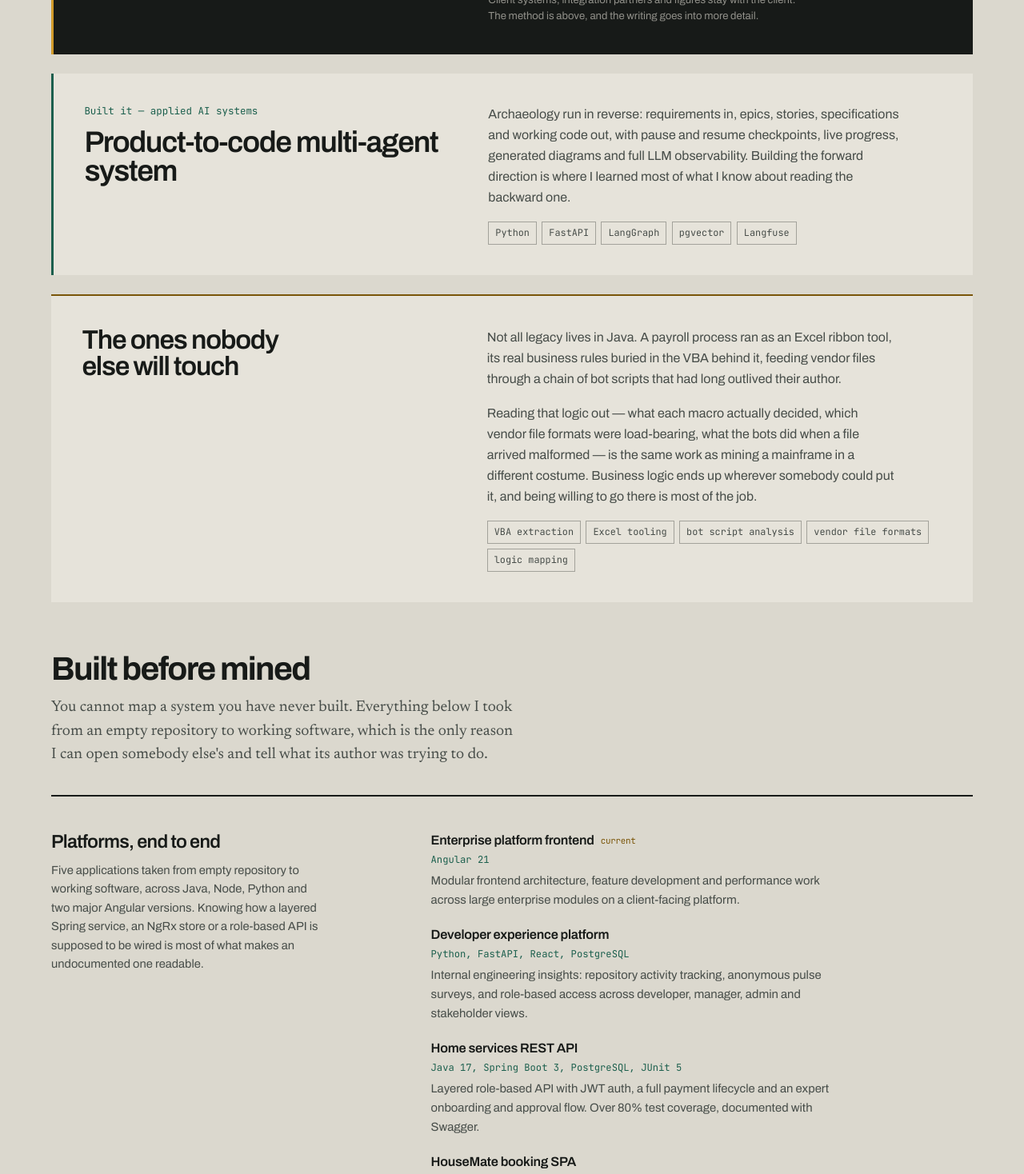
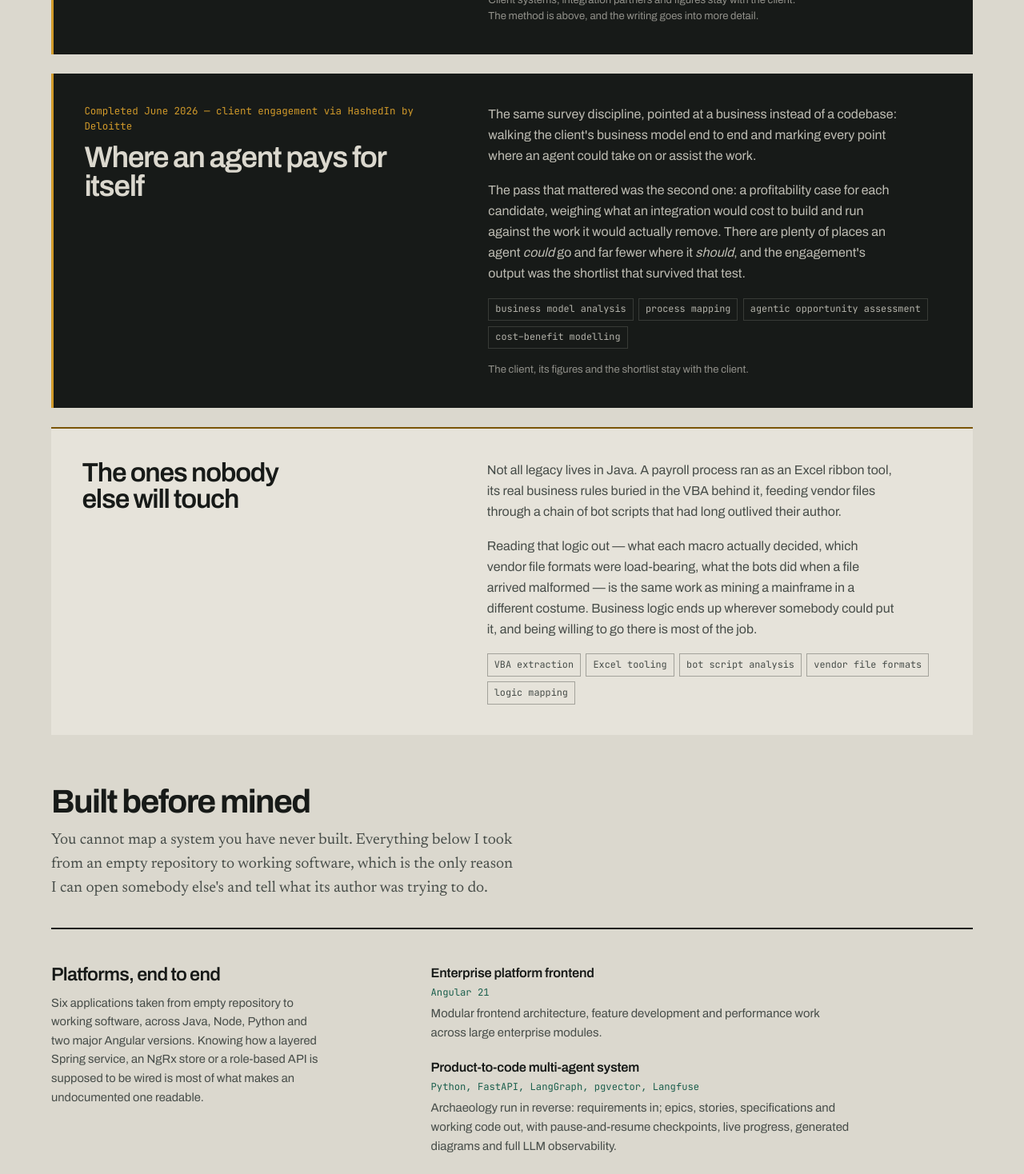
Before and after one commit to kushal1729/kushal-portfolio, a Next.js app: page / in a window 1280 px wide. Shown: the part 4880-6348 px from the top of the page at 80% size. Built offline with nearby package versions, Linux system fonts and the light colour scheme.

Commit message:
Add the agent opportunity engagement and fold product-to-code into builds

```diff
--- a/src/app/globals.css
+++ b/src/app/globals.css
@@ -584,26 +584,27 @@ p {
   border-left: 3px solid var(--verdigris);
 }
 
-.case-lead {
+/* client engagements: the only work on the site that faces a client */
+.case-client {
   border-left-color: var(--ochre-bright);
   background: var(--ink);
   color: var(--paper);
 }
 
-.case-lead .case-kind {
+.case-client .case-kind {
   color: var(--ochre-bright);
 }
 
-.case-lead .case-body {
+.case-client .case-body {
   color: rgba(219, 216, 206, 0.85);
 }
 
-.case-lead .tags span {
+.case-client .tags span {
   border-color: var(--rule-dark);
   color: rgba(219, 216, 206, 0.8);
 }
 
-.case-lead .case-note {
+.case-client .case-note {
   color: rgba(219, 216, 206, 0.62);
 }
 
@@ -761,16 +762,6 @@ p {
   font-weight: 600;
   letter-spacing: -0.015em;
   line-height: 1.25;
-}
-
-.build h5 em {
-  margin-left: 0.5rem;
-  font-style: normal;
-  font-family: var(--mono);
-  font-size: 0.68rem;
-  font-weight: 400;
-  color: var(--ochre);
-  vertical-align: 0.1em;
 }
 
 .build-stack {
--- a/src/app/page.tsx
+++ b/src/app/page.tsx
@@ -77,13 +77,17 @@ const stages = [
 const builds = [
   {
     group: "Platforms, end to end",
-    lede: "Five applications taken from empty repository to working software, across Java, Node, Python and two major Angular versions. Knowing how a layered Spring service, an NgRx store or a role-based API is supposed to be wired is most of what makes an undocumented one readable.",
+    lede: "Six applications taken from empty repository to working software, across Java, Node, Python and two major Angular versions. Knowing how a layered Spring service, an NgRx store or a role-based API is supposed to be wired is most of what makes an undocumented one readable.",
     items: [
       {
         name: "Enterprise platform frontend",
-        note: "current",
         stack: "Angular 21",
-        body: "Modular frontend architecture, feature development and performance work across large enterprise modules on a client-facing platform.",
+        body: "Modular frontend architecture, feature development and performance work across large enterprise modules.",
+      },
+      {
+        name: "Product-to-code multi-agent system",
+        stack: "Python, FastAPI, LangGraph, pgvector, Langfuse",
+        body: "Archaeology run in reverse: requirements in; epics, stories, specifications and working code out, with pause-and-resume checkpoints, live progress, generated diagrams and full LLM observability.",
       },
       {
         name: "Developer experience platform",
@@ -249,14 +253,14 @@ export default function Home() {
             <div className="head">
               <h2>Work</h2>
               <p className="head-note">
-                The archaeology is current client work, so it is described by
-                method rather than by name. Everything below it is the ground
-                that method stands on.
+                Two client engagements through HashedIn by Deloitte, described
+                by method rather than by name. Everything below them is the
+                ground that method stands on.
               </p>
             </div>
 
             <div className="cases">
-              <article className="case case-lead">
+              <article className="case case-client">
                 <div>
                   <p className="case-kind">
                     Current &mdash; financial services, via HashedIn by Deloitte
@@ -299,26 +303,40 @@ export default function Home() {
                 </div>
               </article>
 
-              <article className="case">
+              <article className="case case-client">
                 <div>
-                  <p className="case-kind">Built it &mdash; applied AI systems</p>
-                  <h3>Product-to-code multi-agent system</h3>
+                  <p className="case-kind">
+                    Completed June 2026 &mdash; client engagement via HashedIn by
+                    Deloitte
+                  </p>
+                  <h3>Where an agent pays for itself</h3>
                 </div>
                 <div>
                   <p className="case-body">
-                    Archaeology run in reverse: requirements in, epics, stories,
-                    specifications and working code out, with pause and resume
-                    checkpoints, live progress, generated diagrams and full LLM
-                    observability. Building the forward direction is where I
-                    learned most of what I know about reading the backward one.
+                    The same survey discipline, pointed at a business instead of
+                    a codebase: walking the client&apos;s business model end to
+                    end and marking every point where an agent could take on or
+                    assist the work.
+                  </p>
+                  <p className="case-body">
+                    The pass that mattered was the second one: a profitability
+                    case for each candidate, weighing what an integration would
+                    cost to build and run against the work it would actually
+                    remove. There are plenty of places an agent <em>could</em>{" "}
+                    go and far fewer where it <em>should</em>, and the
+                    engagement&apos;s output was the shortlist that survived
+                    that test.
                   </p>
                   <div className="tags">
-                    <span>Python</span>
-                    <span>FastAPI</span>
-                    <span>LangGraph</span>
-                    <span>pgvector</span>
-                    <span>Langfuse</span>
+                    <span>business model analysis</span>
+                    <span>process mapping</span>
+                    <span>agentic opportunity assessment</span>
+                    <span>cost&ndash;benefit modelling</span>
                   </div>
+                  <p className="case-note">
+                    The client, its figures and the shortlist stay with the
+                    client.
+                  </p>
                 </div>
               </article>
             </div>
@@ -372,10 +390,7 @@ export default function Home() {
                   <div className="build-list">
                     {group.items.map((item) => (
                       <article className="build" key={item.name}>
-                        <h5>
-                          {item.name}
-                          {item.note && <em>{item.note}</em>}
-                        </h5>
+                        <h5>{item.name}</h5>
                         <p className="build-stack">{item.stack}</p>
                         <p>{item.body}</p>
                       </article>
```
